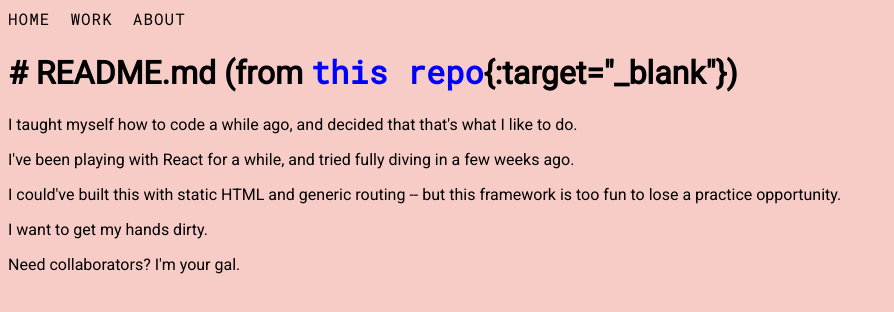
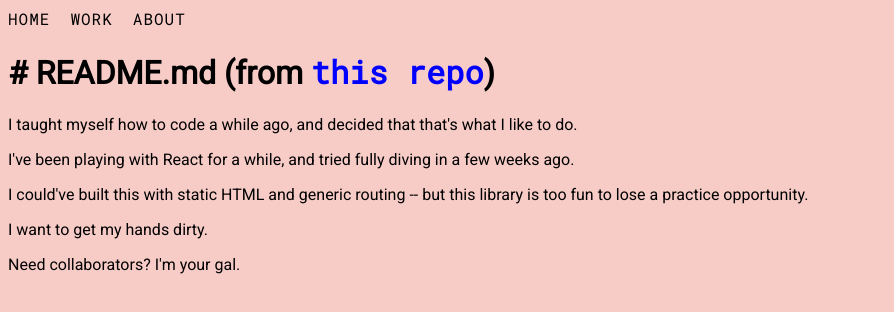
Before and after one commit to esteladiaz/esteladiaz.github.io, a Next.js app: page /about in a window 1280 px wide. Shown: the top 312 px of the page, without its empty margins (0-894 px from the left). Built offline with nearby package versions, Linux system fonts and the light colour scheme.

Commit message:
npm git generic quickpush

```diff
--- a/pages/about.js
+++ b/pages/about.js
@@ -5,12 +5,13 @@ export default () => (
     <Layout>
     <div className="markdown">
       <Markdown source={`
-# # README.md (from [this repo](https://github.com/esteladiaz/esteladiaz.github.io){:target="_blank"})
+# # README.md (from [this repo](https://github.com/esteladiaz/esteladiaz.github.io))
+
  I taught myself how to code a while ago, and decided that that's what I like to do.
 
  I've been playing with React for a while, and tried fully diving in a few weeks ago.
 
- I could've built this with static HTML and generic routing -- but this framework is too fun to lose a practice opportunity.
+ I could've built this with static HTML and generic routing -- but this library is too fun to lose a practice opportunity.
 
  I want to get my hands dirty.
 
```
Also changed, not shown: 7 other files (tests, documents, lock files or other folders).
